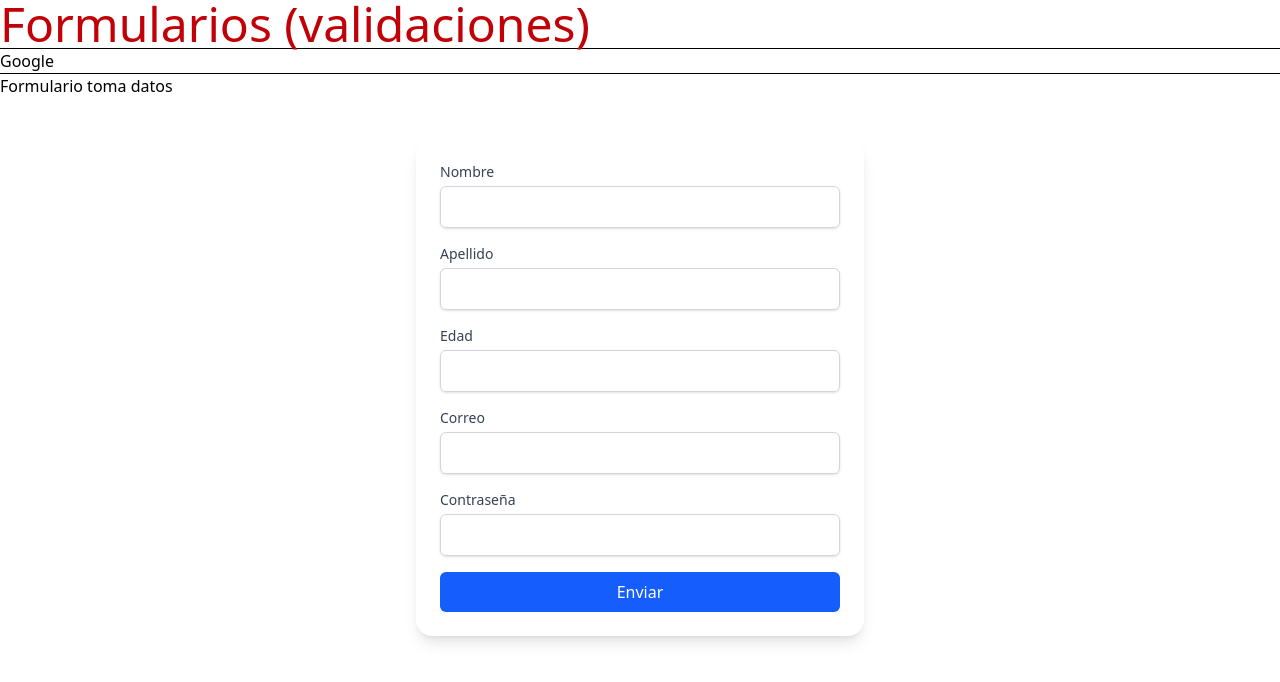
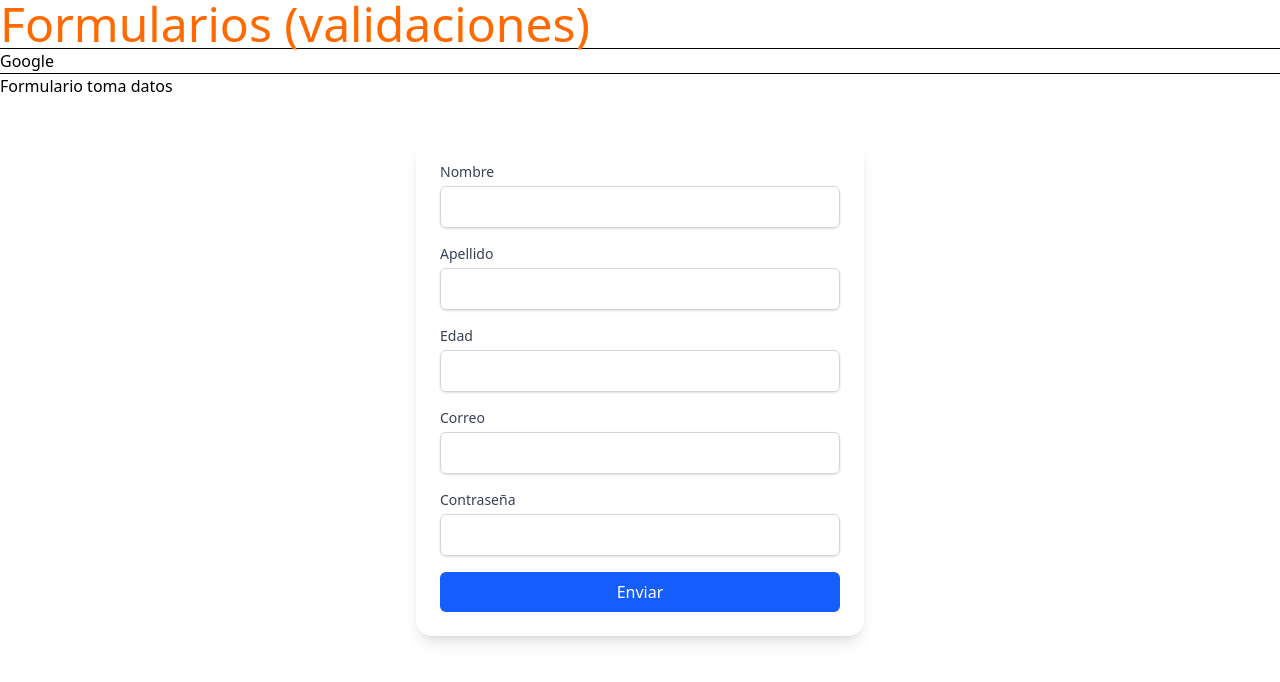
Before and after one commit to mlapeducacionit/vite-formu, a website built with Vite: page index.html in a window 1280 px wide. Built offline with nearby package versions, Linux system fonts and the light colour scheme.

Commit message:
Cambio el color del título

```diff
--- a/index.html
+++ b/index.html
@@ -9,7 +9,7 @@
 
     <div class="container mx-auto">
 
-      <h1 class="text-5xl text-red-700">Formularios (validaciones)</h1>
+      <h1 class="text-5xl text-orange-500">Formularios (validaciones)</h1>
       <hr>
 
       <a id="link-google" href="https://google.com">Google</a>
```
